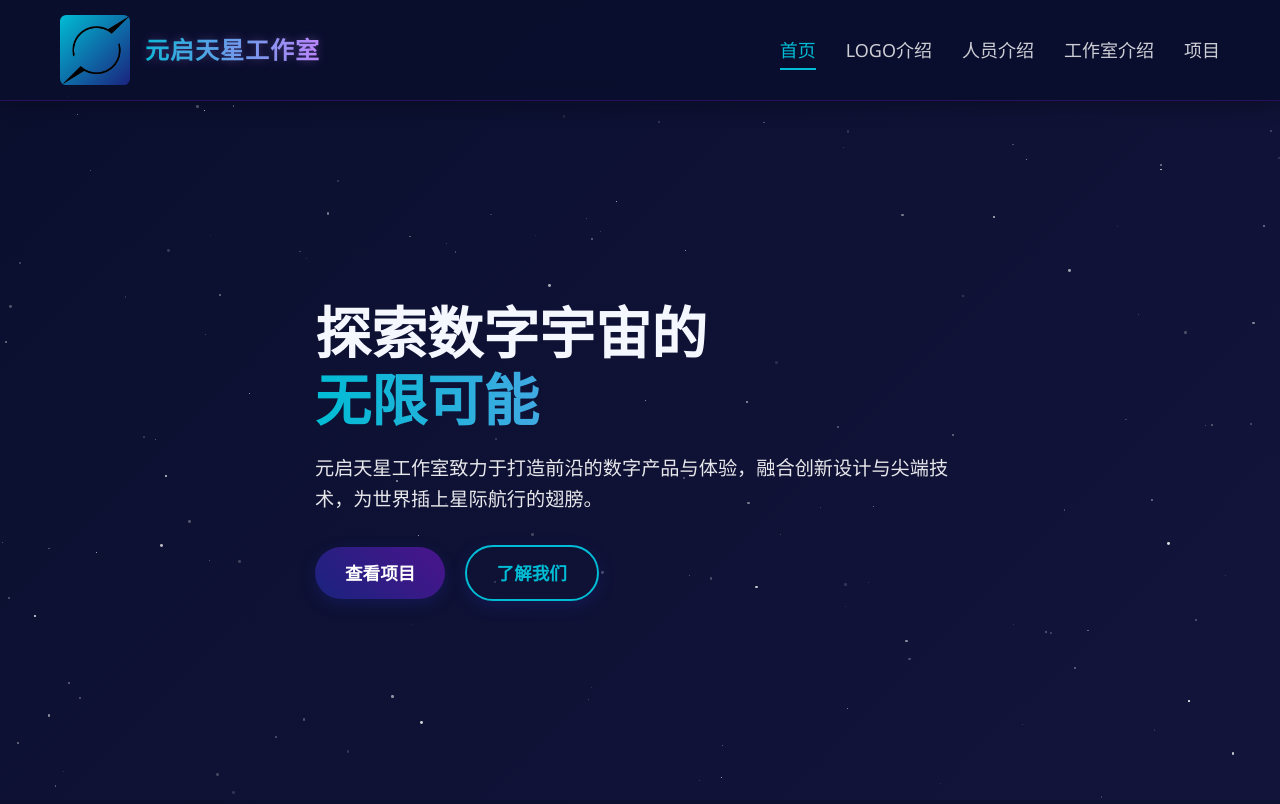
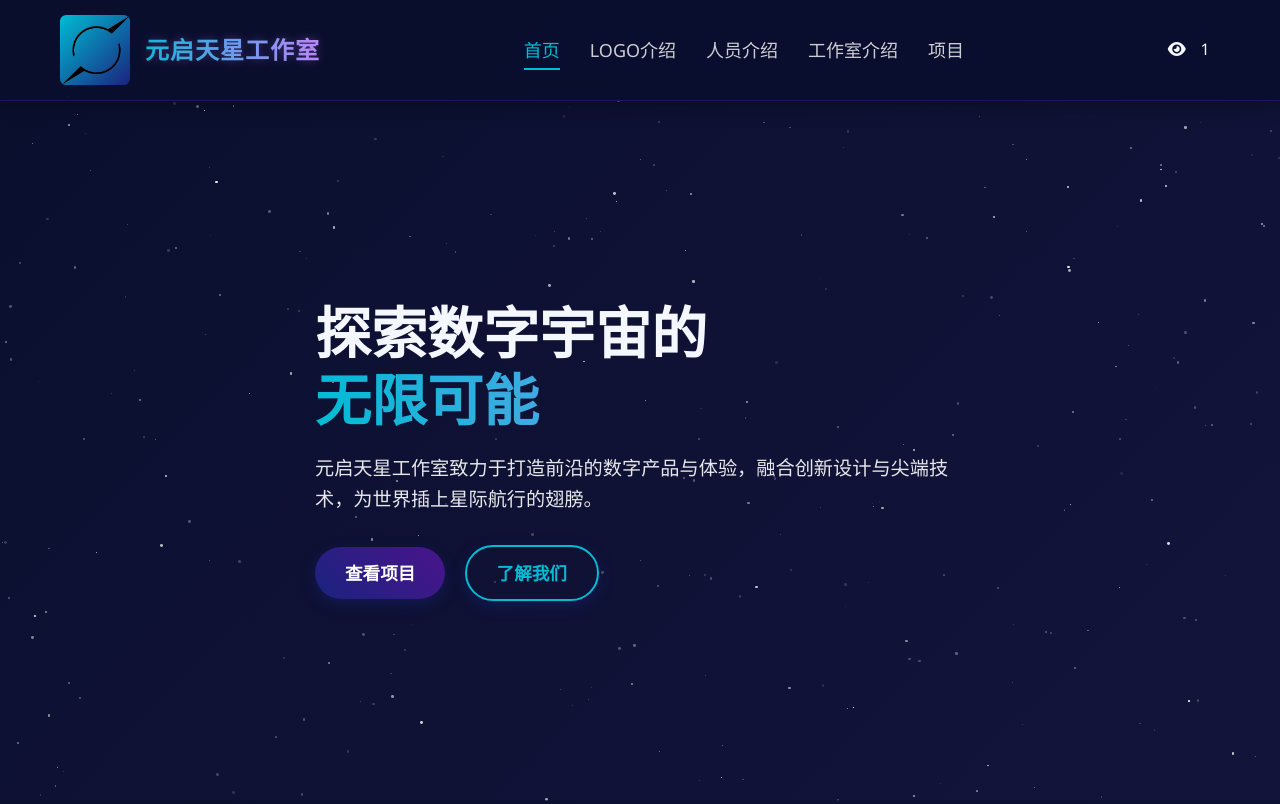
Before and after one commit to comreade-123/YuanQi, a plain HTML site: page index.html in a window 1280 px wide. Shown: the top 804 px of the page. Drawn offline with Linux system fonts and the light colour scheme; animation ran at ten frames a second.

Commit message:
Add files via upload

```diff
--- a/index.html
+++ b/index.html
@@ -528,6 +528,28 @@
                 font-size: 2rem;
             }
         }
+		/* 访问量计数器动画 */
+		#dailyVisits, #footerDailyVisits, #totalVisits {
+		    display: inline-block;
+		    min-width: 30px;
+		    text-align: center;
+		    transition: all 0.5s ease;
+		}
+
+		.counter-up {
+		    animation: countUp 0.5s ease;
+		}
+
+		@keyframes countUp {
+		    0% {
+		        transform: scale(1.5);
+		        color: var(--accent);
+		    }
+		    100% {
+		        transform: scale(1);
+		        color: inherit;
+		    }
+		}
     </style>
 </head>
 <body>
@@ -551,6 +573,16 @@
                     <li><a href="#about">工作室介绍</a></li>
                     <li><a href="projects.html">项目</a></li>
                 </ul>
+                <!-- 新增访问量容器 -->
+                    <div class="visit-counter">
+                        <i class="fas fa-eye"></i>
+                        <span id="dailyVisits">0</span>
+                    </div>
+
+                    <div class="menu-toggle" id="menuToggle">
+                        <i class="fas fa-bars"></i>
+                    </div>
+                </nav>
 
                 <div class="menu-toggle" id="menuToggle">
                     <i class="fas fa-bars"></i>
@@ -713,10 +745,11 @@
 			<img src="images/logo2.png" width="200" height="100">
 			</div>
 
-            <div class="copyright">
-                <p>&copy; 2025 元启天星工作室 版权所有 | 备案号</p>
-            </div>
-        </div>
+           <div class="copyright">
+                       <p>&copy; 2025 元启天星工作室 版权所有 | 备案号</p>
+                       <p>今日访问: <span id="footerDailyVisits">0</span> | 总访问: <span id="totalVisits">0</span></p>
+                   </div>
+               </div>
     </footer>
 
     <script>
@@ -794,6 +827,64 @@
             // 页面加载时滚动到顶部
             window.scrollTo(0, 0);
         });
+
+		// 每日访问量计数器 - 新增代码
+		    function updateVisitCounter() {
+		        // 获取当前日期（格式：YYYY-MM-DD）
+		        const today = new Date().toISOString().split('T')[0];
+
+		        // 从localStorage获取访问数据
+		        const visitData = JSON.parse(localStorage.getItem('visitData')) || {
+		            lastVisitDate: null,
+		            dailyCount: 0,
+		            totalCount: 0
+		        };
+
+		        // 如果是新的一天，重置每日计数
+		        if (visitData.lastVisitDate !== today) {
+		            visitData.lastVisitDate = today;
+		            visitData.dailyCount = 0;
+		        }
+
+		        // 增加计数
+		        visitData.dailyCount++;
+		        visitData.totalCount++;
+
+		        // 保存更新后的数据
+		        localStorage.setItem('visitData', JSON.stringify(visitData));
+
+		        // 更新显示
+		        const dailyElement = document.getElementById('dailyVisits');
+		        const footerDailyElement = document.getElementById('footerDailyVisits');
+		        const totalElement = document.getElementById('totalVisits');
+
+		        dailyElement.textContent = visitData.dailyCount;
+		        footerDailyElement.textContent = visitData.dailyCount;
+		        totalElement.textContent = visitData.totalCount;
+
+		        // 添加动画效果
+		        animateCounter(dailyElement);
+		        animateCounter(totalElement);
+
+		        // 在控制台显示完整统计数据（可选）
+		        console.log(`今日访问量: ${visitData.dailyCount}, 总访问量: ${visitData.totalCount}`);
+		    }
+
+		    // 计数器动画函数 - 新增代码
+		    function animateCounter(element) {
+		        element.classList.remove('counter-up');
+		        void element.offsetWidth; // 触发重排
+		        element.classList.add('counter-up');
+		    }
+
+		    // 初始化
+		    document.addEventListener('DOMContentLoaded', function() {
+		        createStars();
+		        window.scrollTo(0, 0);
+
+		        // 更新访问量计数 - 新增代码
+		        updateVisitCounter();
+		    });
     </script>
 </body>
 </html>
```
